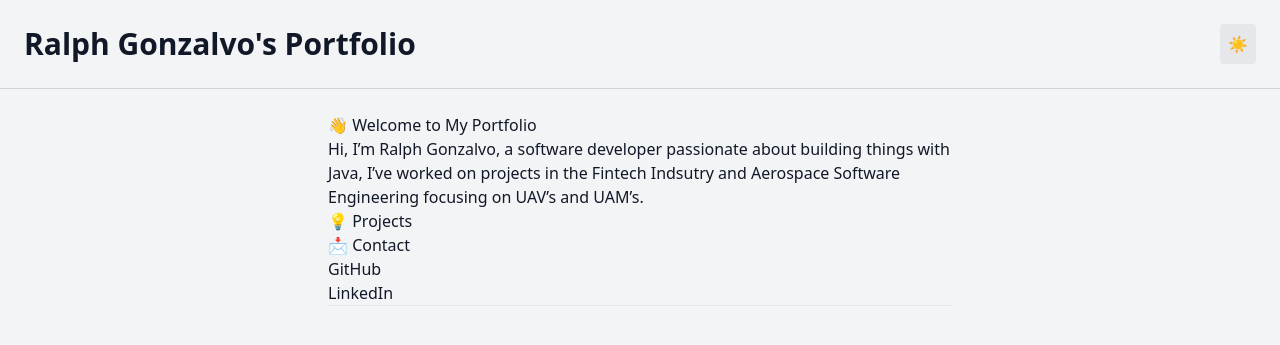
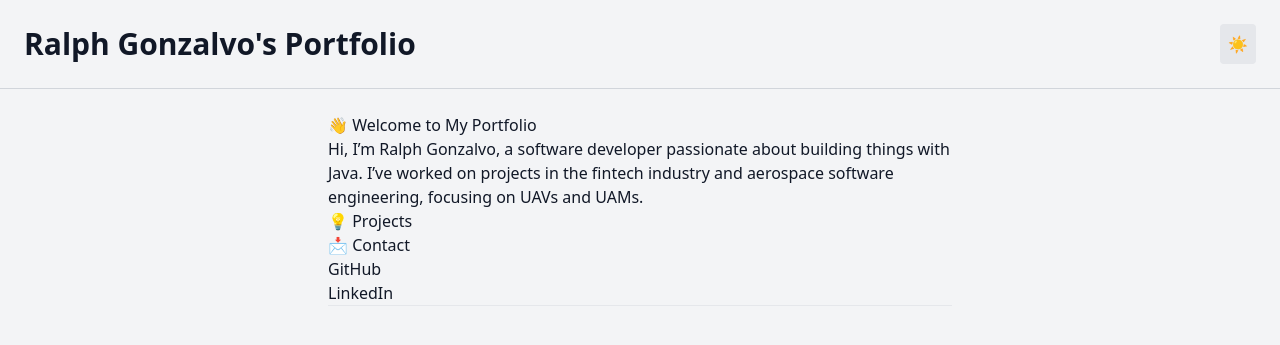
Before and after one commit to RalphGonzalvo/RalphGonzalvo.github.io, a Jekyll site: the page built from index.md, in a window 1280 px wide. Shown: the top 345 px of the page. Built offline with Jekyll 4.4.1, drawn with Linux system fonts in a browser that asks for light colours; nearby versions of some CDN libraries.

Commit message:
fixed typo

```diff
--- a/index.md
+++ b/index.md
@@ -5,7 +5,7 @@ title: Home
 
 # 👋 Welcome to My Portfolio
 
-Hi, I'm Ralph Gonzalvo, a software developer passionate about building things with Java, I've worked on projects in the Fintech Indsutry and Aerospace Software Engineering focusing on UAV's and UAM's.
+Hi, I'm Ralph Gonzalvo, a software developer passionate about building things with Java. I've worked on projects in the fintech industry and aerospace software engineering, focusing on UAVs and UAMs.
 
 ## 💡 Projects
 
```
